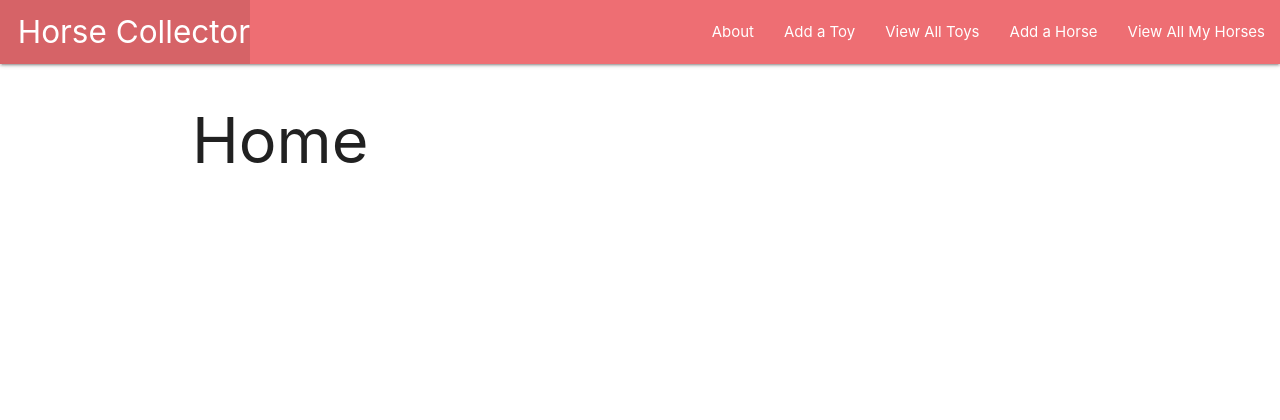
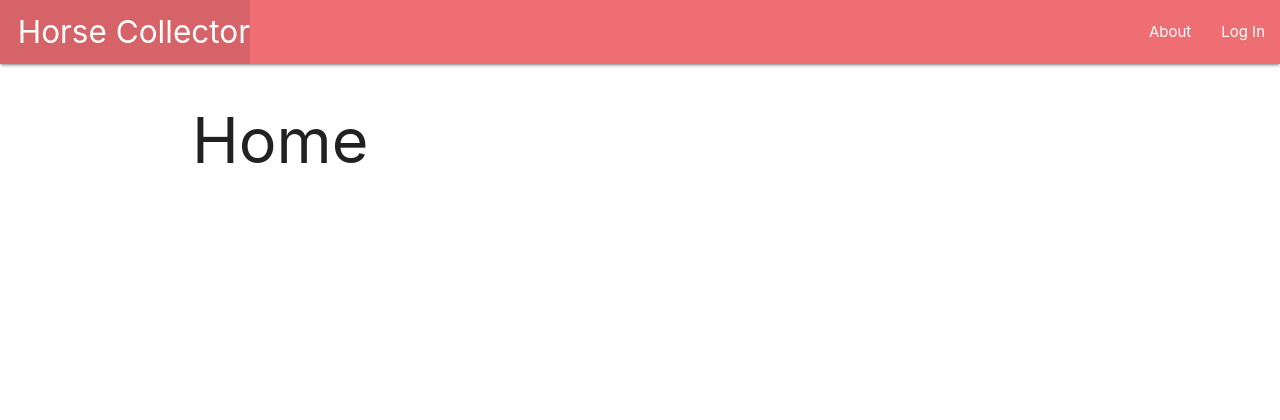
Before and after one commit to jrbreeden/Horse-Collector, a Django app: template horsecollector/horsecollector/main_app/templates/home.html in a window 1280 px wide. Shown: the top 420 px of the page. Run offline with Django 3.2, Linux system fonts and the light colour scheme; the template is opened without the code that fills it, so the values that code supplies are empty.

Commit message:
Log out works

```diff
--- a/horsecollector/horsecollector/main_app/templates/base.html
+++ b/horsecollector/horsecollector/main_app/templates/base.html
@@ -2,6 +2,7 @@
 
 <!DOCTYPE html>
 <html lang="en">
+
 <head>
   <meta charset="UTF-8">
   <meta name="viewport" content="width=device-width, initial-scale=1.0">
@@ -11,6 +12,7 @@
   <link rel="stylesheet" type="text/css" href="{% static 'css/style.css' %}">
   <script src="https://cdnjs.cloudflare.com/ajax/libs/materialize/1.0.0/js/materialize.min.js"></script>
 </head>
+
 <body>
   <header class="navbar-fixed">
     <nav>
@@ -20,10 +22,15 @@
         </ul>
         <ul class="right">
           <li><a href="{% url 'about' %}">About</a></li>
-          <li><a href="{% url 'toys_create' %}">Add a Toy</a></li>
-          <li><a href="{% url 'toys_index' %}">View All Toys</a></li>
-          <li><a href="{% url 'horses_create' %}">Add a Horse</a></li>
-          <li><a href="{% url 'index' %}">View All My Horses</a></li>
+          {% if user.is_authenticated %}
+            <li><a href="{% url 'toys_create' %}">Add a Toy</a></li>
+            <li><a href="{% url 'toys_index' %}">View All Toys</a></li>
+            <li><a href="{% url 'horses_create' %}">Add a Horse</a></li>
+            <li><a href="{% url 'index' %}">View All My Horses</a></li>
+            <li><a href="{% url 'logout' %}">Log Out</a></li>
+          {% else %}
+          <li><a href="{% url 'login' %}">Log In</a></li>
+          {% endif %}
         </ul>
       </div>
     </nav>
@@ -36,4 +43,5 @@
     <div class="right">All Rights Reserved, &copy; 2022 Horse Collector &nbsp;</div>
   </footer>
 </body>
+
 </html>
```
Also changed, not shown: horsecollector/horsecollector/main_app/views.py (+8 -0 lines).
